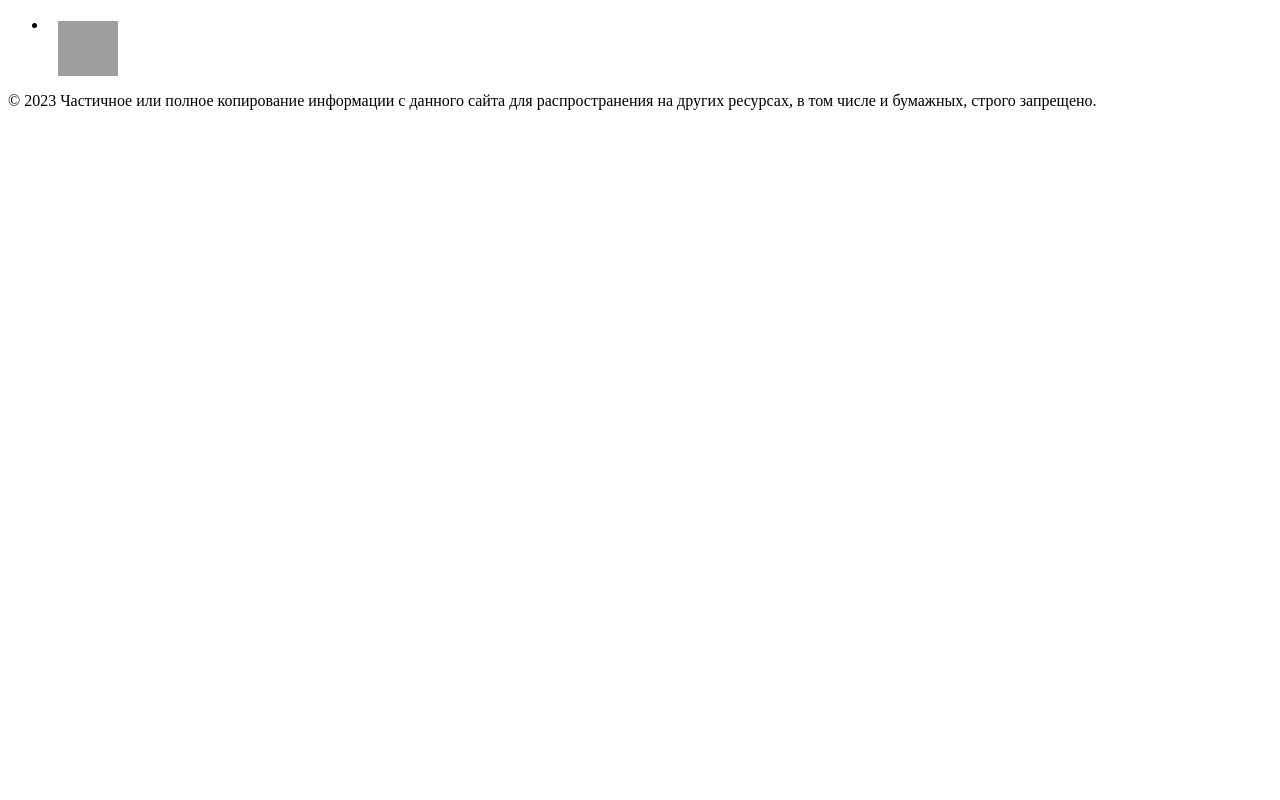
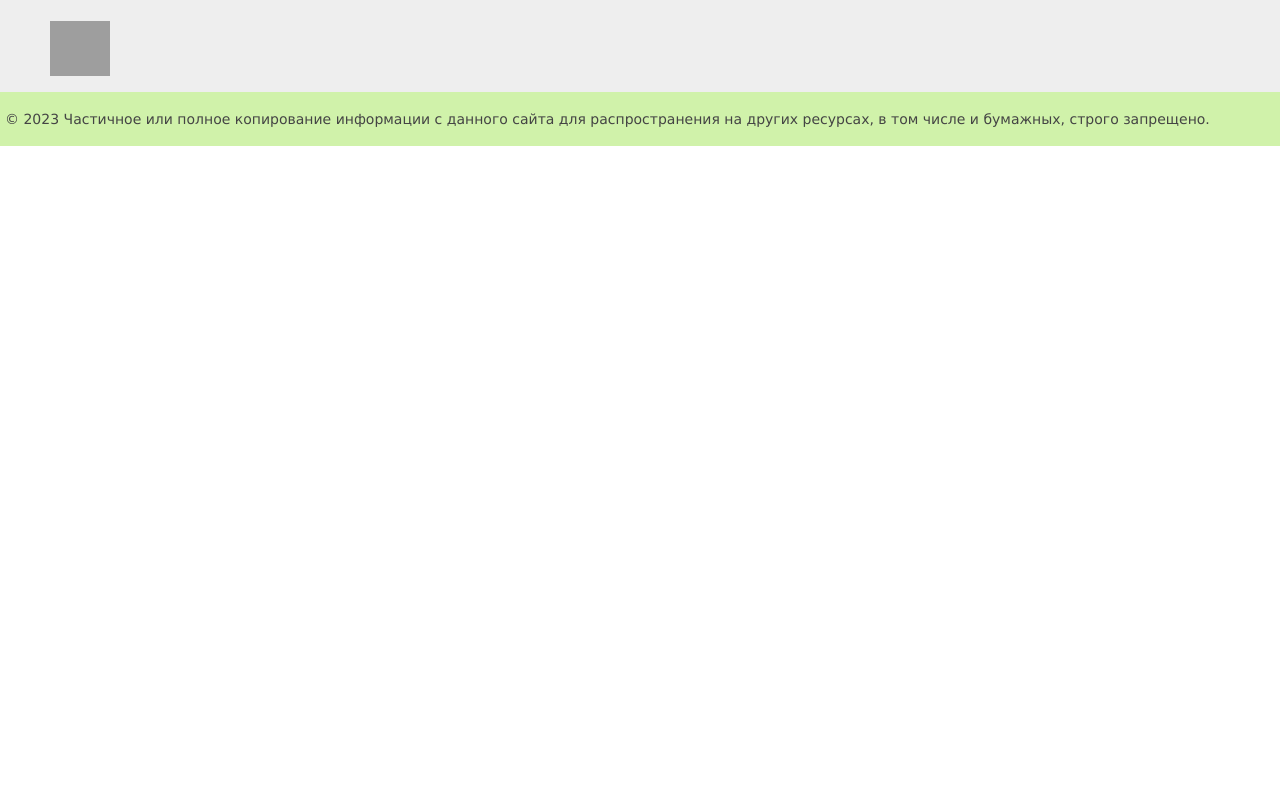
Before and after one commit to alexandzhus/lux-fur-shop, a Django app: template luxfur/templates/base.html in a window 1280 px wide. Run offline with Django 5.2, Linux system fonts and the light colour scheme; the template is opened without the code that fills it, so the values that code supplies are empty; grey boxes are pictures that could not be loaded.

Commit message:
add new styles in css

```diff
--- a/luxfur/shop/static/shop/css/styles.css
+++ b/luxfur/shop/static/shop/css/styles.css
@@ -1,3 +1,61 @@
+html, body {
+	font-family: Arial;
+	margin: 0;
+	padding: 0;
+	height: 100%;
+	width: 100%;
+	color: #444;
+}
+
+a {
+	color: #0059b2;
+	text-decoration: none;
+}
+a:hover {
+	color: #CC0000;
+	text-decoration: underline;
+}
+
+.header {
+	background: #eee;
+	overflow: hidden;
+	box-sizing: border-box;
+	color: #555;
+
+}
+
+ul.mainmenu {
+	list-style: none;
+	box-sizing: border-box;
+}
+
+li.main-menu {
+	float: right;
+}
+
+.content {
+	padding: 5px 10px 5px 10px;
+    box-sizing: border-box;
+    background: #BFCCB8;
+}
+
+
+#footer {
+	box-sizing: border-box;
+	background: #D0F2AA;
+	padding: 5px;
+	color: 5aaa;
+	font-size: 14px;
+	font-family: Verdana, Geneva, Arial, Helvetica;
+	text-align: left;
+	overflow: hidden;
+	color: ;
+}
+
+p.footer-text {
+	color: #68624A;
+}
+
 .logo {
 	background: url('../images/logo.png') no-repeat 10px 5px;
 	width: 70px;
```
